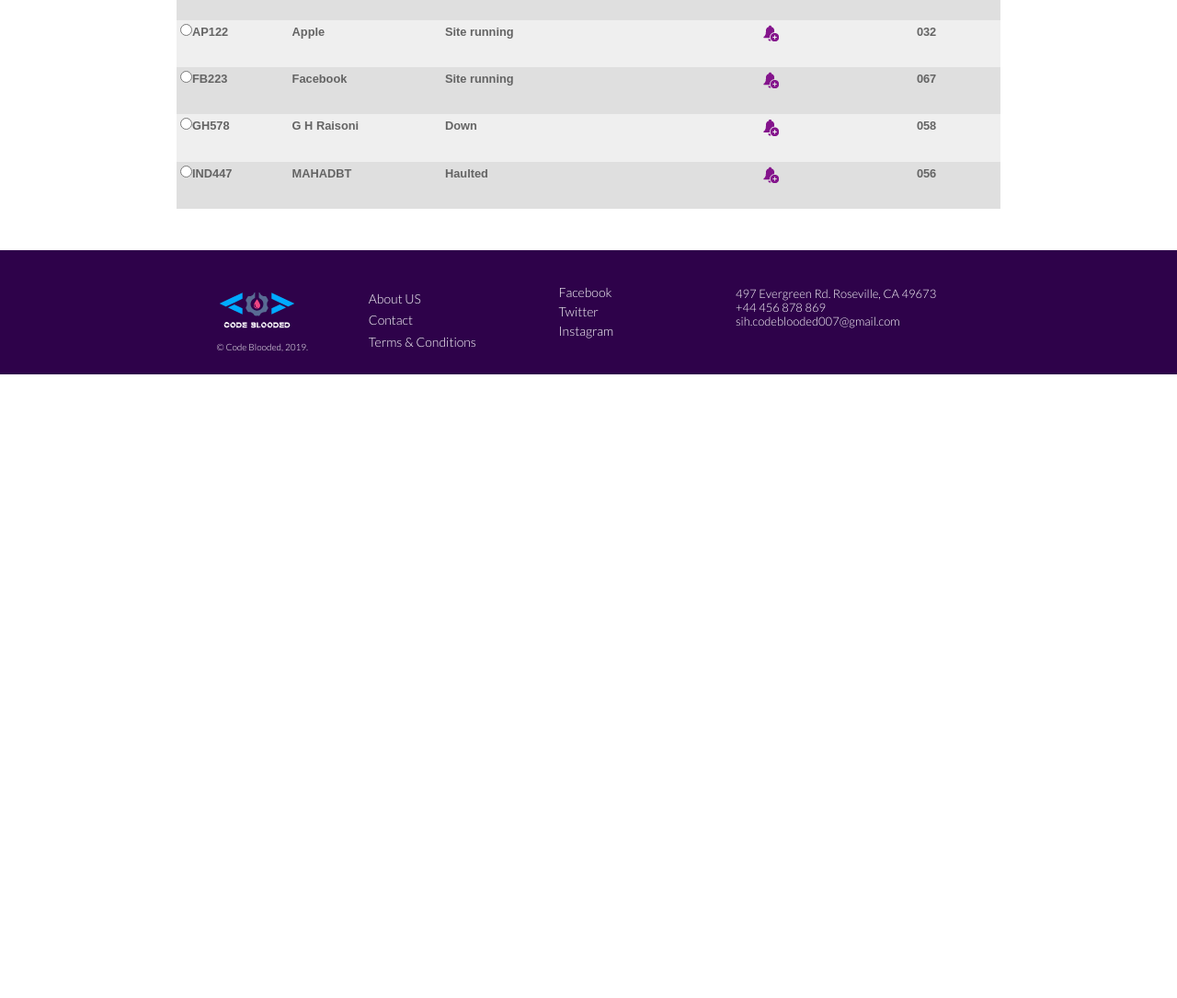
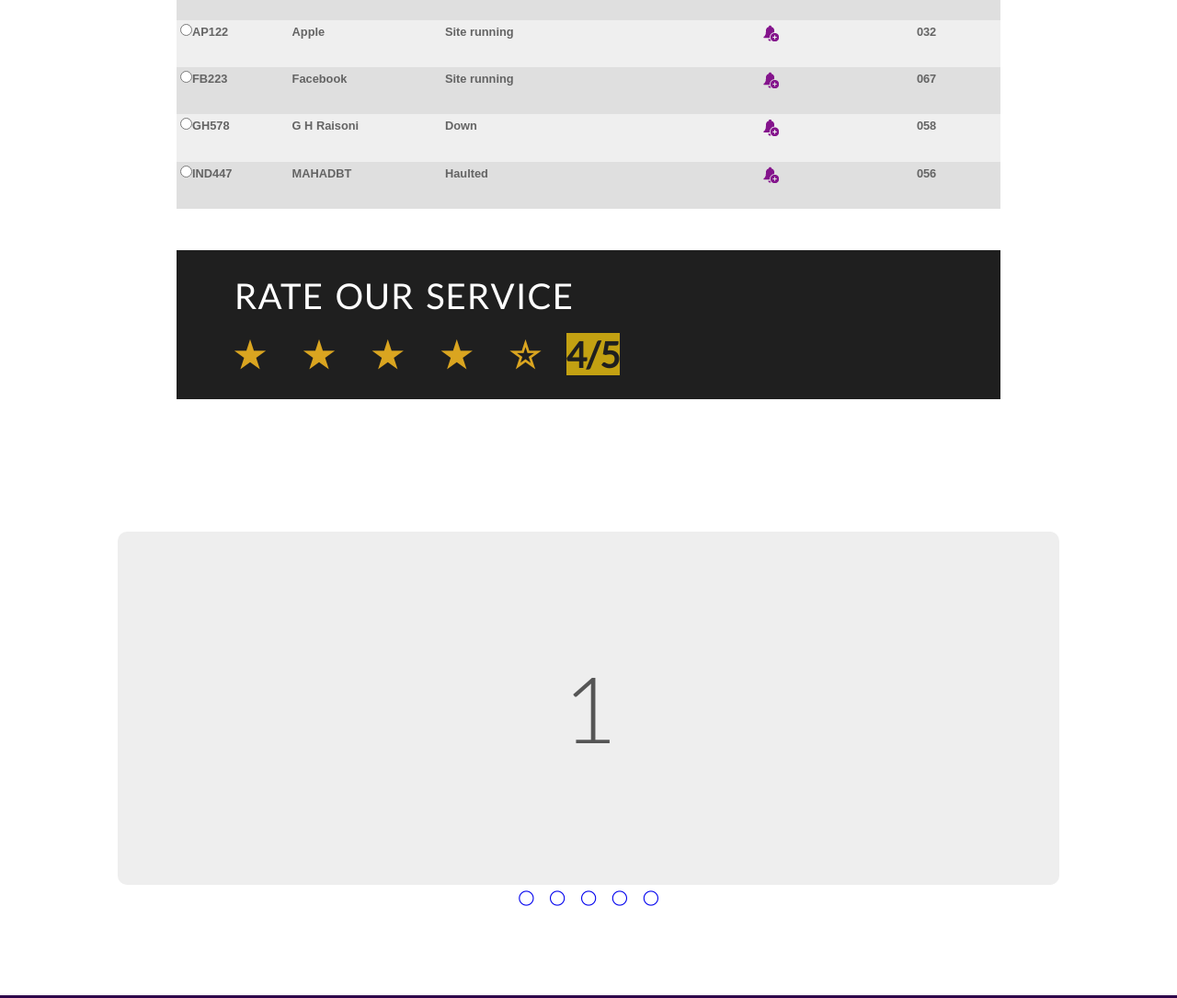
Before and after one commit to Code-Blooded-007/SIH-Project, a plain HTML site: page index.html in a window 1280 px wide. Shown: the part 1215-2300 px from the top of the page at 92% size. Before the commit the page ends 1622 px from the top, so only its background shows below. Drawn offline with nearby package versions, Linux system fonts and the light colour scheme.

Commit message:
Rating, sliding cards sections added

```diff
--- a/index.html
+++ b/index.html
@@ -15,6 +15,7 @@
         <link rel="stylesheet" type="text/css" href="resources/css/style.css">
         <link href="https://fonts.googleapis.com/css?family=Lato:100,300,300i,400" rel="stylesheet" type="text/css">
         <link href="https://unpkg.com/ionicons@4.4.7/dist/css/ionicons.min.css" rel="stylesheet" type="text/css">
+        <link href="https://fonts.googleapis.com/css?family=Raleway:700" rel="stylesheet" type="text/css">
 
         <script
           src="https://code.jquery.com/jquery-3.3.1.min.js"
@@ -38,7 +39,7 @@
     </head>
     <body>
         <header>
-            <nav>
+            <nav class="navb" id="navbar">
                 <div>
                  <div>
 
@@ -52,7 +53,7 @@
                          <li class="nav-opt11 nav-pad"><a class="search-nav-opt" href="#home" id="nav-opt"><b>HOME</b></a></li>
                          <li class="nav-opt11"><a href="#about" class="search-nav-opt" id="nav-opt1"><b>ABOUT</b></a></li>
                          <li class="nav-opt11"><a href="#contact" class="search-nav-opt" id="nav-opt2"><b>SUPPORT</b></a></li>
-                         <li class="nav-opt11"><a href="#contact" class="search-nav-opt" id="nav-opt3"><b>BLOG</b></a></li>
+<!--                         <li class="nav-opt11"><a href="#contact" class="search-nav-opt" id="nav-opt3"><b>BLOG</b></a></li>-->
                          <li class="nav-opt11 cont"><a href="#contact" class="search-nav-opt" id="nav-opt4"><b>CONTACT</b></a></li>
                      </ul>
                      <a class="mobile-nav-icon js--nav-icon"><i class="icon ion-ios-menu"></i></a>
@@ -75,7 +76,7 @@
                    <li><a href="#"><i class="ion-logo-facebook"></i></a></li>
                     <li><a href="#"><i class="ion-logo-twitter"></i></a></li>
 <!--                    <li><a href="#"><i class="ion-logo-googleplus"></i></a></li>-->
-                    <li><a href="#"><i class="ion-logo-instagram"></i></a></li>
+                    <li><a href="https://www.instagram.com/codeblooded007/"><i class="ion-logo-instagram"></i></a></li>
                </ul>
             </div>
             <div class="aasca-heading">
@@ -327,6 +328,48 @@
                 </tbody>
             </table>
         </div>
+
+        <div class="review">
+            <div>
+                <h1 class="review-h1">Rate our service </h1>
+                <div class="stars" data-rating="4">
+                    <span class="star">&nbsp;</span>
+                    <span class="star">&nbsp;</span>
+                    <span class="star">&nbsp;</span>
+                    <span class="star">&nbsp;</span>
+                    <span class="star">&nbsp;</span>
+                </div>
+            </div>
+        </div>
+
+        <section>
+            <div class="slider1">
+
+              <div class="slides">
+                <div id="slide-1">
+                  1
+                </div>
+                <div id="slide-2">
+                  2
+                </div>
+                <div id="slide-3">
+                  3
+                </div>
+                <div id="slide-4">
+                  4
+                </div>
+                <div id="slide-5">
+                  5
+                </div>
+              </div>
+
+              <a href="#slide-1"><i class="ion-ios-radio-button-off"></i></a>
+              <a href="#slide-2"><i class="ion-ios-radio-button-off"></i></a>
+              <a href="#slide-3"><i class="ion-ios-radio-button-off"></i></a>
+              <a href="#slide-4"><i class="ion-ios-radio-button-off"></i></a>
+              <a href="#slide-5"><i class="ion-ios-radio-button-off"></i></a>
+            </div>
+        </section>
         <footer>
             <div class="row">
                 <div class="col span-1-of-7">
@@ -350,14 +393,14 @@
                         <ul>
                            <li><a href="#"><i class="ion-logo-facebook"></i></a></li>
                             <li><a href="#"><i class="ion-logo-twitter"></i></a></li>
-                            <li><a href="#"><i class="ion-logo-instagram"></i></a></li>
+                            <li><a href="https://www.instagram.com/codeblooded007/"><i class="ion-logo-instagram"></i></a></li>
                        </ul>
                     </div>
                     <div class="social-media-nm">
                         <ul class="smi">
                            <li><a href="#" class="smin smin1">Facebook</a></li>
                            <li><a href="#" class="smin smin2">Twitter</a></li>
-                           <li><a href="#" class="smin smin3">Instagram</a></li>
+                           <li><a href="https://www.instagram.com/codeblooded007/" class="smin smin3">Instagram</a></li>
                        </ul>
                     </div>
                 </div>
@@ -399,4 +442,19 @@
             });
         });
 	</script>
+	<script>
+        window.onscroll = function() {myFunction()};
+
+        var navb = document.getElementById("navbar");
+
+        var sticky = navb.offsetTop;
+
+        function myFunction() {
+          if (window.pageYOffset > sticky) {
+            navb.classList.add("sticky");
+          } else {
+            navb.classList.remove("sticky");
+          }
+        }
+    </script>
 </html>
--- a/resources/css/style.css
+++ b/resources/css/style.css
@@ -99,6 +99,11 @@ nav{
     position: fixed;
     width: 100%;
     z-index: 9999;
+}
+
+.sticky{
+    position: fixed;
+    top: 0;
 }
 
 nav a{
@@ -528,6 +533,149 @@ td{
 }
 
 /*--------------------------------------------------------------------*/
+/*Review*/
+/*--------------------------------------------------------------------*/
+
+.review{
+    margin-left: 15%;
+    margin-bottom: 5vw;
+    width: 70%;
+    background-color: #1f1f1f;
+}
+
+.review-h1{
+    font-size: 3vw;
+    font-weight: 500;
+    padding-left: 7%;
+    padding-top: 3%;
+}
+
+.star{
+          color: goldenrod;
+          font-size: 3vw;
+          padding: 0 1vw; /* space out the stars */
+        }
+        .star::before{
+          content: '\2606';    /* star outline */
+          cursor: pointer;
+        }
+        .star.rated::before{
+          /* the style for a selected star */
+          content: '\2605';  /* filled star */
+        }
+
+        .stars{
+            counter-reset: rateme 0;
+            font-size: 3vw;
+            font-weight: 900;
+            padding-left: 5.5%;
+            padding-bottom: 3%;
+        }
+        .star.rated{
+            counter-increment: rateme 1;
+        }
+        .stars::after{
+            background-color: rgb(195, 161, 18);
+            color: #1f1f1f;
+            content: counter(rateme) '/5';
+        }
+
+/*--------------------------------------------------------------------*/
+/*Sliding Cards*/
+/*--------------------------------------------------------------------*/
+
+.slider1 {
+  width: 80vw;
+  text-align: center;
+  overflow: hidden;
+    margin-left: 10%;
+}
+
+.slides {
+  display: flex;
+  overflow-x: auto;
+
+  border-radius: 5px;
+
+  scroll-behavior: smooth;
+
+  -webkit-overflow-scrolling: touch;
+  scroll-snap-points-x: repeat(300px);
+  scroll-snap-type: mandatory;
+}
+.slides::-webkit-scrollbar {
+  width: 10px;
+  height: 10px;
+}
+.slides::-webkit-scrollbar-thumb {
+  background: black;
+  border-radius: 10px;
+}
+.slides::-webkit-scrollbar-track {
+  background: transparent;
+}
+.slides > div {
+  flex-shrink: 0;
+  width: 80vw;
+  height: 30vw;
+  border-radius: 10px;
+  background: #eee;
+  transform-origin: center center;
+  transform: scale(1);
+  transition: transform 0.5s;
+  position: relative;
+
+  display: flex;
+  justify-content: center;
+  align-items: center;
+  font-size: 100px;
+}
+.slides > div:target {
+  transform: scale(1);
+}
+.author-info {
+  background: rgba(0, 0, 0, 0.75);
+  color: white;
+  padding: 0.75rem;
+  text-align: center;
+  position: absolute;
+  bottom: 0;
+  left: 0;
+  width: 100%;
+  margin: 0;
+}
+.author-info a {
+  color: white;
+}
+
+
+.slider1 > a {
+  display: inline-flex;
+  width: 1.5rem;
+  height: 1.5rem;
+  background: white;
+  text-decoration: none;
+  align-items: center;
+  justify-content: center;
+  border-radius: 50%;
+  margin: 0 0 0.5rem 0;
+  position: relative;
+}
+.slider1 > a:active {
+  top: 1px;
+}
+.slider1 > a:focus {
+  background: #000;
+}
+
+/* Don't need button navigation */
+@supports (scroll-snap-type) {
+  .slider1 > a {
+    display: none;
+  }
+}
+
+/*--------------------------------------------------------------------*/
 /*Footer*/
 /*--------------------------------------------------------------------*/
 
--- a/resources/js/script.js
+++ b/resources/js/script.js
@@ -1,52 +1,30 @@
-$(document).ready(function(){
+//initial setup
+        document.addEventListener('DOMContentLoaded', function(){
+            let stars = document.querySelectorAll('.star');
+            stars.forEach(function(star){
+                star.addEventListener('click', setRating);
+            });
 
-    /*-------For Sticky Navigation-------*/
-
-    $('.js--section-features').waypoint(function(direction){
-        if(direction == "down"){
-            $('nav').addClass('sticky');
-        } else{
-            $('nav').removeClass('sticky');
+            let rating = parseInt(document.querySelector('.stars').getAttribute('data-rating'));
+            let target = stars[rating - 1];
+            target.dispatchEvent(new MouseEvent('click'));
+        });
+        function setRating(ev){
+            let span = ev.currentTarget;
+            let stars = document.querySelectorAll('.star');
+            let match = false;
+            let num = 0;
+            stars.forEach(function(star, index){
+                if(match){
+                    star.classList.remove('rated');
+                }else{
+                    star.classList.add('rated');
+                }
+                //are we currently looking at the span that was clicked
+                if(star === span){
+                    match = true;
+                    num = index + 1;
+                }
+            });
+            document.querySelector('.stars').setAttribute('data-rating', num);
         }
-    },{
-        offset: '60px'
-    });
-    /*
-    var waypoints = $('#handler-first').waypoint(function(direction) {
-      notify(this.element.id + ' hit 25% from top of window')
-    }, {
-      offset: '25%'
-    })
-    */
-
-    /*-------For Sticky Navigation-------*/
-    /*-------Mobile Navigation-------*/
-
-    $('.js--nav-icon').click(function(){
-        var nav = $('.js--main-nav');
-        var icon = $('.js--nav-icon i');
-
-        nav.slideToggle(200);
-        if (icon.hasClass('ion-ios-menu')){
-            icon.addClass('ion-ios-close');
-            icon.removeClass('ion-ios-menu');
-        } else{
-            icon.addClass('ion-ios-menu');
-            icon.removeClass('ion-ios-close');
-        }
-    });
-
-    /*-------Animation On Scroll-------*/
-
-    $('.js--wp-1').waypoint(function(direction){
-        $('.js--wp-1').addClass('animated fadeIn');
-    }, {
-        offset: '50%'
-    });
-
-    $('.js--wp-2').waypoint(function(direction){
-        $('.js--wp-2').addClass('animated fadeInUp');
-    }, {
-        offset: '50%'
-    });
-});
```
Also changed, not shown: resources/js/Query.js (added, +52 -0 lines).
